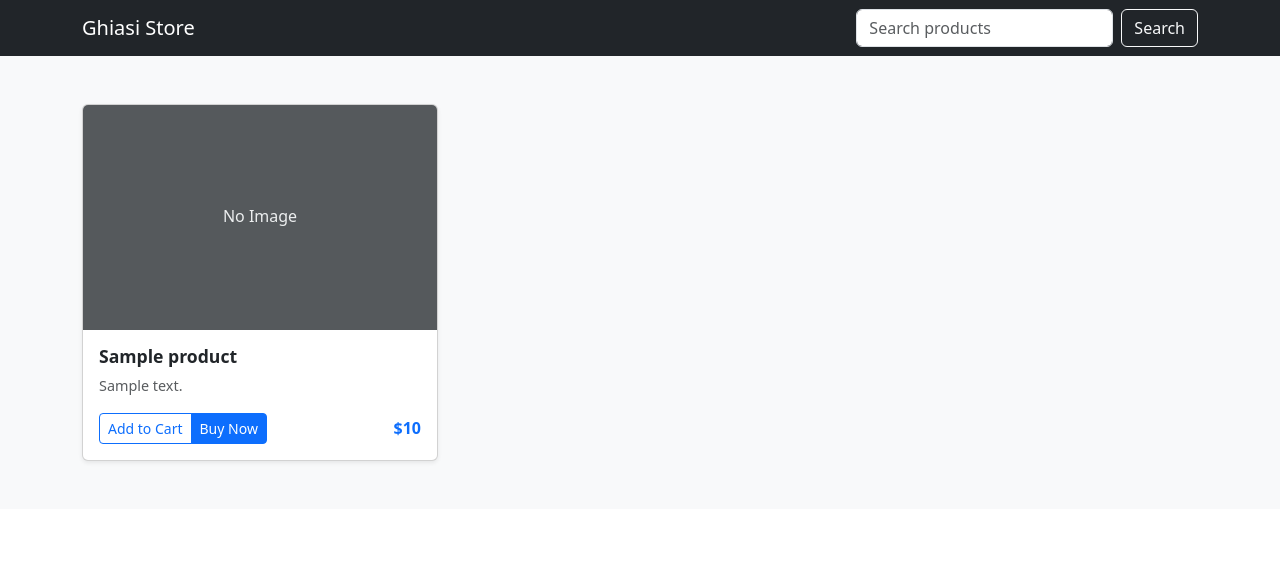
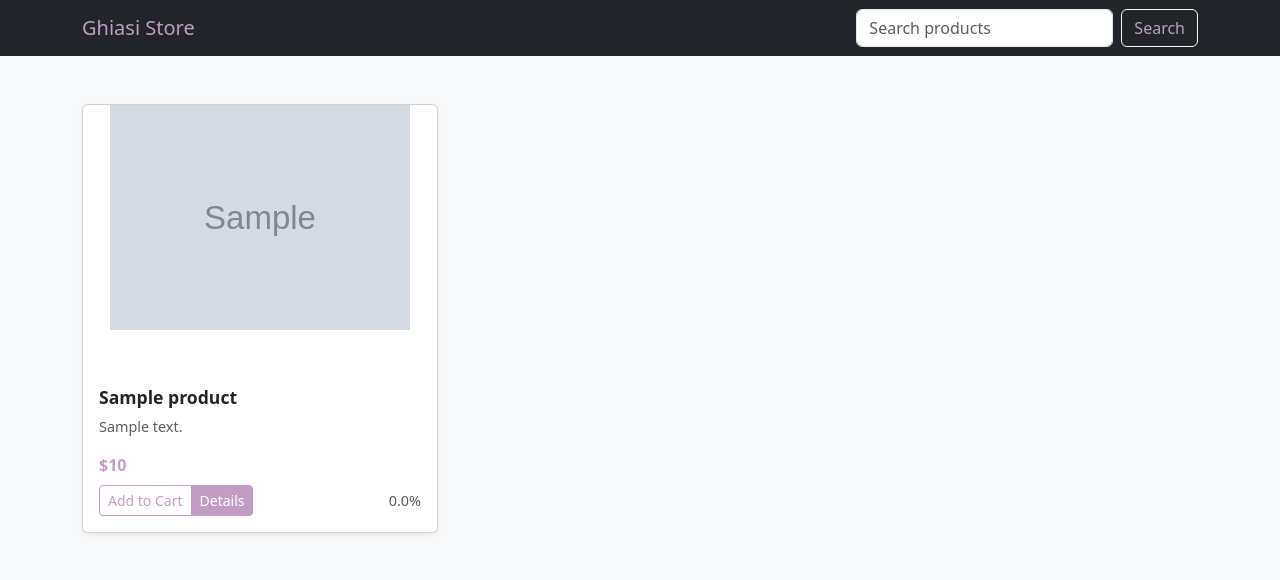
Before and after one commit to faezehghiasi/luxe-Store-Django, a Django app: page / in a window 1280 px wide. Shown: the top 580 px of the page. Run offline with Django 5.2, Linux system fonts and the light colour scheme; tables that the repository leaves empty hold one stand-in row (values such as "Sample post"); grey boxes marked "Sample" are stand-in pictures.

Commit message:
add images into templates

```diff
--- a/store/core/models.py
+++ b/store/core/models.py
@@ -34,7 +34,7 @@ class Product(Base):
 
     description = models.TextField()
     category = models.ForeignKey('Category', on_delete=models.CASCADE, related_name='products')
-
+    image = models.ImageField(upload_to='covers/', null=True, blank=True)
 
     # old_category = models.ForeignKey('Category',on_delete=models.PROTECT,related_name='old_products')
     #این اسم هایی که میدیم برای رابطه های معکوس است که جنگو خودش درست میکند اگه اسم بش ندیم دوتا اسم یکسان درست میکنه و ارور میده موقع مایگریت کردن
--- a/store/core/templates/core/listOfProducts.html
+++ b/store/core/templates/core/listOfProducts.html
@@ -11,16 +11,52 @@
     <script src="{% static 'core/js/holder.min.js' %}"></script>
 
     <style>
-      .product-card img {
-        object-fit: cover;
-        height: 225px;
+      :root {
+        --primary-color: #c19dc3;
+        --primary-dark: #c19dc3;
+;
       }
+
+      .navbar-dark .navbar-brand,
+      .navbar-dark .btn-outline-light {
+        color: var(--primary-color);
+      }
+
       .card-title {
         font-size: 1.1rem;
         font-weight: 600;
       }
+
       .card-text {
         font-size: 0.9rem;
+      }
+
+      .product-image {
+        object-fit: contain;
+        width: 100%;
+        max-height: 225px;
+      }
+
+      .btn-teal {
+        background-color: var(--primary-color);
+        border-color: var(--primary-color);
+        color: white;
+      }
+
+      .btn-teal-outline {
+        color: var(--primary-color);
+        border-color: var(--primary-color);
+      }
+
+      .btn-teal:hover,
+      .btn-teal-outline:hover {
+        background-color: var(--primary-dark);
+        color: white;
+        border-color: var(--primary-dark);
+      }
+
+      .text-primary {
+        color: var(--primary-color) !important;
       }
     </style>
   </head>
@@ -42,60 +78,42 @@
     </div>
   </nav>
 
-{#  <!-- Hero -->#}
-{#  <section class="py-5 text-center container">#}
-{#    <div class="row py-lg-5">#}
-{#      <div class="col-lg-8 col-md-10 mx-auto">#}
-{#        <h1 class="fw-bold">Welcome to MyStore</h1>#}
-{#        <p class="lead text-muted">Discover the latest and best products across categories. Quality guaranteed, fast delivery, and unbeatable prices.</p>#}
-{#        <a href="#" class="btn btn-primary my-2">Shop Now</a>#}
-{#      </div>#}
-{#    </div>#}
-{#  </section>#}
-
   <!-- Products -->
   <div class="album py-5 bg-body-tertiary">
     <div class="container">
       <div class="row row-cols-1 row-cols-sm-2 row-cols-md-3 g-4">
-
         {% for product in list_products %}
         <div class="col">
           <div class="card shadow-sm product-card">
             {% if product.image %}
-              <img src="{{ product.image.url }}" class="card-img-top" alt="{{ product.name }}">
+              <div class="ratio ratio-4x3">
+                <img src="{{ product.image.url }}" class="card-img-top product-image" alt="{{ product.name }}">
+              </div>
             {% else %}
               <svg class="bd-placeholder-img card-img-top" width="100%" height="225" xmlns="http://www.w3.org/2000/svg" role="img" aria-label="Placeholder: Thumbnail">
-                <rect width="100%" height="100%" fill="#55595c"/>
+                <rect width="100%" height="100%" fill="#55595c"></rect>
                 <text x="50%" y="50%" fill="#eceeef" dy=".3em" text-anchor="middle">No Image</text>
               </svg>
             {% endif %}
             <div class="card-body">
               <h5 class="card-title">{{ product.name }}</h5>
               <p class="card-text text-muted">{{ product.description|truncatewords:15 }}</p>
-              <div class="d-flex justify-content-between align-items-center">
+              <span class="text-primary fw-bold">&dollar;{{ product.price }}</span>
+              <br>
+              <div class="d-flex justify-content-between align-items-center mt-2">
                 <div class="btn-group">
-                  <button type="button" class="btn btn-sm btn-outline-primary">Add to Cart</button>
-                  <button type="button" class="btn btn-sm btn-primary">Buy Now</button>
+                  <button type="button" class="btn btn-sm btn-teal-outline">Add to Cart</button>
+                  <button type="button" class="btn btn-sm btn-teal">Details</button>
                 </div>
-                <span class="text-primary fw-bold">${{ product.price }}</span>
+                <p class="card-text text-muted mb-0">{{ product.discount }}%</p>
               </div>
             </div>
           </div>
         </div>
         {% endfor %}
-
       </div>
     </div>
   </div>
-{##}
-{#  <!-- Footer -->#}
-{#  <footer class="text-body-secondary py-5">#}
-{#    <div class="container">#}
-{#      <p class="float-end mb-1"><a href="#">Back to top</a></p>#}
-{#      <p class="mb-1">© 2025 MyStore. All rights reserved.</p>#}
-{#      <p class="mb-0">Need help? <a href="#">Contact Support</a></p>#}
-{#    </div>#}
-{#  </footer>#}
-{##}
-{#  </body>#}
-{#</html>#}
+
+  </body>
+</html>
--- a/store/store/settings.py
+++ b/store/store/settings.py
@@ -123,6 +123,8 @@ STATIC_URL = 'static/'
 
 DEFAULT_AUTO_FIELD = 'django.db.models.BigAutoField'
 
+MEDIA_ROOT = BASE_DIR / 'media'
+MEDIA_URL = '/media/'
 
 # APPEND_SLASH = True
 # PREPEND_WWW = True
--- a/store/store/urls.py
+++ b/store/store/urls.py
@@ -17,8 +17,12 @@ Including another URLconf
 from django.contrib import admin
 from django.urls import path, include,re_path
 from core import views
+from django.conf.urls.static import static
+from django.conf import settings
 
 urlpatterns = [
     path('admin/', admin.site.urls),
     path('', include('core.urls', namespace='core')),
 ]
+if settings.DEBUG:
+    urlpatterns += static(settings.MEDIA_URL, document_root=settings.MEDIA_ROOT)
```
Also changed, not shown: store/core/migrations/0002_product_image.py (added), store/media/covers/PinePhone.jpg (added), store/media/covers/Samsung-Galaxy-S25-Ultra.jpg (added), store/media/covers/iphon11.jpg (added).
